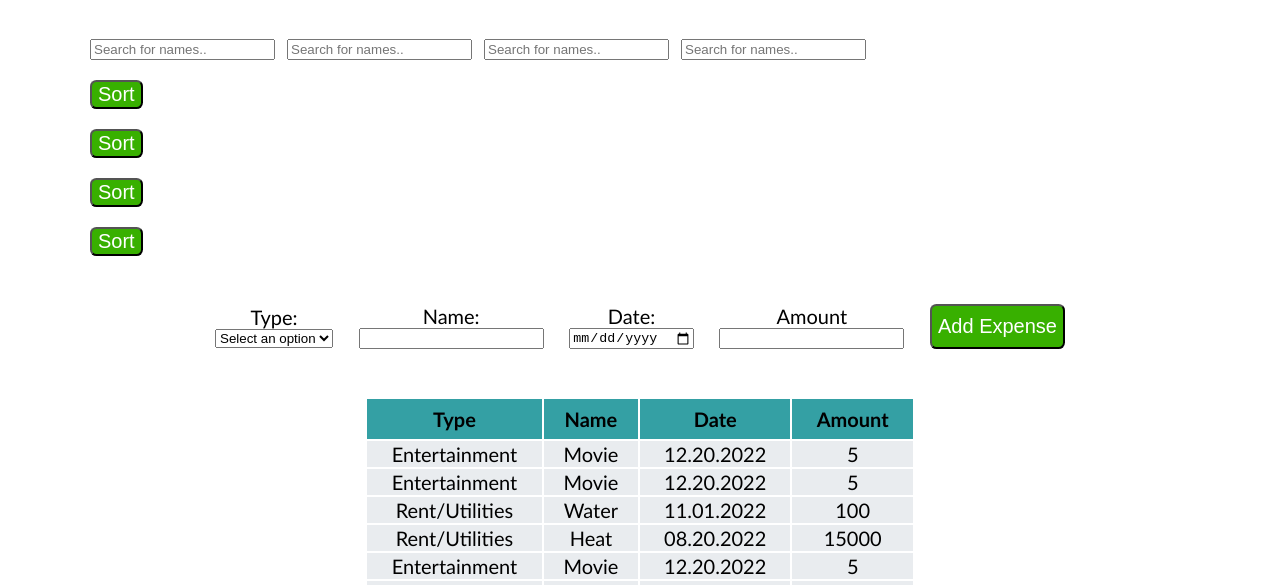
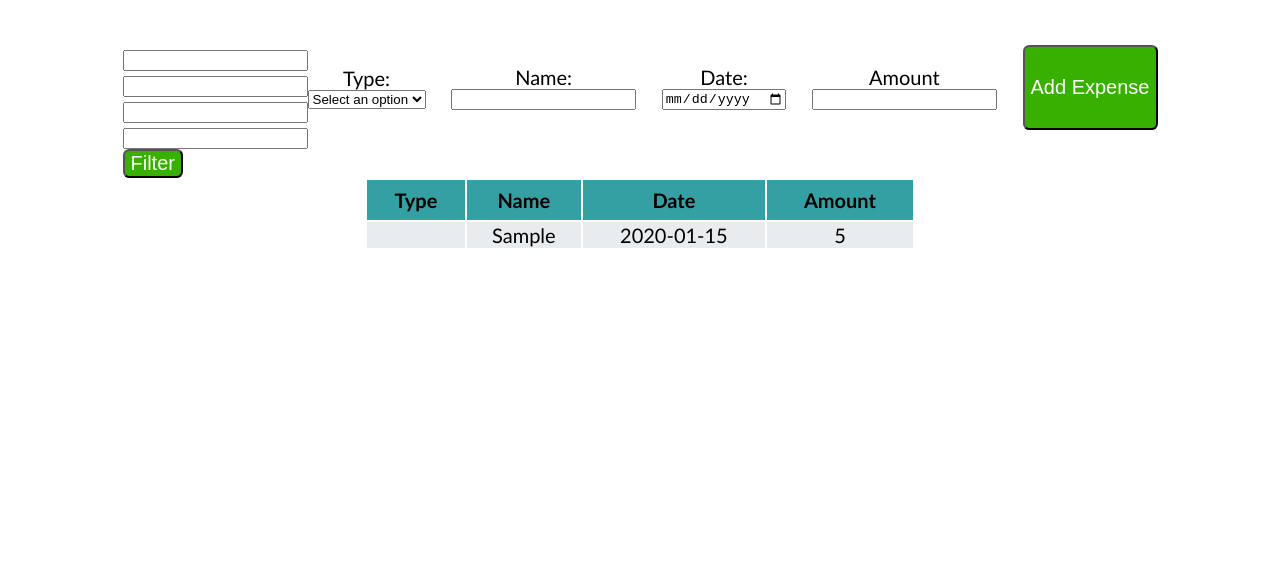
Before and after one commit to Bo1hdan/Expense-tracker, a plain HTML site: page index.html in a window 1280 px wide. Both pictures are taken after typing "Sample", "2020-01-15", "5" into the empty fields and a click on the button "Add Expense". Shown: the part 215-800 px from the top of the page. Drawn offline with Linux system fonts and the light colour scheme.

Commit message:
Add files via upload

```diff
--- a/app.js
+++ b/app.js
@@ -2,205 +2,344 @@ const expenseType = document.querySelector("#type");
 const expenseName = document.querySelector("#name");
 const expenseDate = document.querySelector("#date");
 const expenseAamount = document.querySelector("#amount");
+const typeFilter = document.querySelector("#type-filter");
+const nameFilter = document.querySelector("#name-filter");
+const dateFilter = document.querySelector("#date-filter");
+const amountFilter = document.querySelector("#amount-filter");
 const addExpense = document.querySelector("#addExpense");
 const form = document.querySelector("#expenseForm");
 const tableHead = document.querySelector("#table-head");
 const tableBody = document.querySelector("#table-body");
 const tableFooter = document.querySelector("#table-footer");
+const filter = document.querySelector("#filter-form");
+const filterData = [];
+const arrayData = [
+  {
+    type: "Groceries",
+    name: "Apples",
+    date: 2022 - 12 - 28,
+    amount: 3,
+  },
+  {
+    type: "Entertainment",
+    name: "Movie",
+    date: 10 - 13 - 2022,
+    amount: 24,
+  },
+  {
+    type: "Clothes",
+    name: "Pants",
+    date: 06 - 08 - 2022,
+    amount: 11,
+  },
+  {
+    type: "Health",
+    name: "Cream",
+    date: 05 - 02 - 2022,
+    amount: 69,
+  },
+];
 
-form.addEventListener("submit", (e) => {
+const filterByType = arrayData.filter((fType) => fType.type);
+
+const onlyType = filterByType.map(fType => fType.type);
+
+
+filter.addEventListener("submit", (e) => {
   e.preventDefault();
-  const newExName = expenseName.value;
-  const newExDate = expenseDate.value;
-  const newExAmount = expenseAamount.value;
-  const newType = expenseType.value;
 
   const row = tableBody.insertRow();
   const cell0 = row.insertCell();
   const cell1 = row.insertCell();
   const cell2 = row.insertCell();
   const cell3 = row.insertCell();
-  cell0.innerHTML = newType;
-  cell1.innerHTML = newExName;
-  cell2.innerHTML = newExDate;
-  cell3.innerHTML = newExAmount;
+
+  cell0.innerHTML = typeFilter.value;
+  cell1.innerHTML = nameFilter.value;
+  cell2.innerHTML = dateFilter.value;
+  cell3.innerHTML = amountFilter.value;
+
+  typeFilter.value = "";
+  nameFilter.value = "";
+  dateFilter.value = "";
+  amountFilter.value = "";
+
+  // filterData.push({
+  //   type: `${typeFilter.value}`,
+  //   name: `${nameFilter.value}`,
+  //   date: `${dateFilter.value}`,
+  //   amount: `${amountFilter.value}`,
+  // });
+
+  // const row = tableBody.insertRow();
+  // const cell0 = row.insertCell();
+  // const cell1 = row.insertCell();
+  // const cell2 = row.insertCell();
+  // const cell3 = row.insertCell();
+
+  // cell0.innerHTML = filterData[filterData.length - 1].type;
+  // cell1.innerHTML = filterData[filterData.length - 1].name;
+  // cell2.innerHTML = filterData[filterData.length - 1].date;
+  // cell3.innerHTML = filterData[filterData.length - 1].amount;
+
+  // typeFilter.value = "";
+  // nameFilter.value = "";
+  // dateFilter.value = "";
+  // amountFilter.value = "";
+});
+
+form.addEventListener("submit", (e) => {
+  e.preventDefault();
+
+  arrayData.push({
+    type: `${expenseType.value}`,
+    name: `${expenseName.value}`,
+    date: `${expenseDate.value}`,
+    amount: `${expenseAamount.value}`,
+  });
+
+  const row = tableBody.insertRow();
+  const cell0 = row.insertCell();
+  const cell1 = row.insertCell();
+  const cell2 = row.insertCell();
+  const cell3 = row.insertCell();
+
+  cell0.innerHTML = arrayData[arrayData.length - 1].type;
+  cell1.innerHTML = arrayData[arrayData.length - 1].name;
+  cell2.innerHTML = arrayData[arrayData.length - 1].date;
+  cell3.innerHTML = arrayData[arrayData.length - 1].amount;
+
   expenseType.value = "";
   expenseName.value = "";
   expenseDate.value = "";
   expenseAamount.value = "";
 });
 
-function myFunction() {
-  var input = document.getElementById("myInput");
-  var filter = input.value.toUpperCase();
-  var txtValue = "";
-  tr = tableBody.getElementsByTagName("tr");
-  for (i = 0; i < tr.length; i++) {
-    td = tr[i].getElementsByTagName("td")[0];
-    if (td) {
-      txtValue = td.textContent || td.innerText;
-      if (txtValue.toUpperCase().indexOf(filter) > -1) {
-        tr[i].style.display = "";
-      } else {
-        tr[i].style.display = "none";
-      }
-    }
-  }
-}
-function myFunction1() {
-  var input = document.getElementById("myInput1");
-  var filter = input.value.toUpperCase();
-  var txtValue = "";
-  tr = tableBody.getElementsByTagName("tr");
-  for (i = 0; i < tr.length; i++) {
-    td = tr[i].getElementsByTagName("td")[1];
-    if (td) {
-      txtValue = td.textContent || td.innerText;
-      if (txtValue.toUpperCase().indexOf(filter) > -1) {
-        tr[i].style.display = "";
-      } else {
-        tr[i].style.display = "none";
-      }
-    }
-  }
-}
-function myFunction2() {
-  var input = document.getElementById("myInput2");
-  var filter = input.value.toUpperCase();
-  var txtValue = "";
-  tr = tableBody.getElementsByTagName("tr");
-  for (i = 0; i < tr.length; i++) {
-    td = tr[i].getElementsByTagName("td")[2];
-    if (td) {
-      txtValue = td.textContent || td.innerText;
-      if (txtValue.toUpperCase().indexOf(filter) > -1) {
-        tr[i].style.display = "";
-      } else {
-        tr[i].style.display = "none";
-      }
-    }
-  }
-}
-function myFunction3() {
-  var input = document.getElementById("myInput3");
-  var filter = input.value.toUpperCase();
-  var txtValue = "";
-  tr = tableBody.getElementsByTagName("tr");
-  for (i = 0; i < tr.length; i++) {
-    td = tr[i].getElementsByTagName("td")[3];
-    if (td) {
-      txtValue = td.textContent || td.innerText;
-      if (txtValue.toUpperCase().indexOf(filter) > -1) {
-        tr[i].style.display = "";
-      } else {
-        tr[i].style.display = "none";
-      }
-    }
-  }
-}
+// for (let j = 0; j < 4; j++) {
+//   function myFunction() {
+//     var input = document.getElementById("myInput" + j);
+//     var filter = input.value.toUpperCase();
+//     var txtValue = "";
+//     tr = tableBody.getElementsByTagName("tr");
+//     for (i = 0; i < tr.length; i++) {
+//       td = tr[i].getElementsByTagName("td")[j];
+//       if (td) {
+//         txtValue = td.textContent || td.innerText;
+//         if (txtValue.toUpperCase().indexOf(filter) > -1) {
+//           tr[i].style.display = "";
+//         } else {
+//           tr[i].style.display = "none";
+//         }
+//       }
+//     }
+//   }
+// }
 
-function sortTable() {
-  var rows, switching, i, x, y, shouldSwitch;
+// function myFunction1() {
+//   var input = document.getElementById("myInput1");
+//   var filter = input.value.toUpperCase();
+//   var txtValue = "";
+//   tr = tableBody.getElementsByTagName("tr");
+//   for (i = 0; i < tr.length; i++) {
+//     td = tr[i].getElementsByTagName("td")[1];
+//     if (td) {
+//       txtValue = td.textContent || td.innerText;
+//       if (txtValue.toUpperCase().indexOf(filter) > -1) {
+//         tr[i].style.display = "";
+//       } else {
+//         tr[i].style.display = "none";
+//       }
+//     }
+//   }
+// }
+// function myFunction2() {
+//   var input = document.getElementById("myInput2");
+//   var filter = input.value.toUpperCase();
+//   var txtValue = "";
+//   tr = tableBody.getElementsByTagName("tr");
+//   for (i = 0; i < tr.length; i++) {
+//     td = tr[i].getElementsByTagName("td")[2];
+//     if (td) {
+//       txtValue = td.textContent || td.innerText;
+//       if (txtValue.toUpperCase().indexOf(filter) > -1) {
+//         tr[i].style.display = "";
+//       } else {
+//         tr[i].style.display = "none";
+//       }
+//     }
+//   }
+// }
+// function myFunction3() {
+//   var input = document.getElementById("myInput3");
+//   var filter = input.value.toUpperCase();
+//   var txtValue = "";
+//   tr = tableBody.getElementsByTagName("tr");
+//   for (i = 0; i < tr.length; i++) {
+//     td = tr[i].getElementsByTagName("td")[3];
+//     if (td) {
+//       txtValue = td.textContent || td.innerText;
+//       if (txtValue.toUpperCase().indexOf(filter) > -1) {
+//         tr[i].style.display = "";
+//       } else {
+//         tr[i].style.display = "none";
+//       }
+//     }
+//   }
+// }
 
-  switching = true;
+// function sortTable() {
+//   var rows, switching, i, x, y, shouldSwitch;
 
-  while (switching) {
-    switching = false;
-    rows = tableBody.getElementsByTagName("TR");
+//   switching = true;
 
-    for (i = 0; i < rows.length - 1; i++) {
-      shouldSwitch = false;
+//   while (switching) {
+//     switching = false;
+//     rows = tableBody.getElementsByTagName("TR");
 
-      x = rows[i].getElementsByTagName("TD")[0];
-      y = rows[i + 1].getElementsByTagName("TD")[0];
+//     for (i = 0; i < rows.length - 1; i++) {
+//       shouldSwitch = false;
 
-      if (x.innerHTML.toLowerCase() > y.innerHTML.toLowerCase()) {
-        shouldSwitch = true;
-        break;
-      }
-    }
-    if (shouldSwitch) {
-      rows[i].parentNode.insertBefore(rows[i + 1], rows[i]);
-      switching = true;
-    }
-  }
-}
+//       x = rows[i].getElementsByTagName("TD")[0];
+//       y = rows[i + 1].getElementsByTagName("TD")[0];
 
-function sortTable1() {
-  var rows, switching, i, x, y, shouldSwitch;
+//       if (x.innerHTML.toLowerCase() > y.innerHTML.toLowerCase()) {
+//         shouldSwitch = true;
+//         break;
+//       }
+//     }
+//     if (shouldSwitch) {
+//       rows[i].parentNode.insertBefore(rows[i + 1], rows[i]);
+//       switching = true;
+//     }
+//   }
+// }
 
-  switching = true;
+// function sortTable1() {
+//   var rows, switching, i, x, y, shouldSwitch;
 
-  while (switching) {
-    switching = false;
-    rows = tableBody.getElementsByTagName("TR");
+//   switching = true;
 
-    for (i = 0; i < rows.length - 1; i++) {
-      shouldSwitch = false;
+//   while (switching) {
+//     switching = false;
+//     rows = tableBody.getElementsByTagName("TR");
 
-      x = rows[i].getElementsByTagName("TD")[1];
-      y = rows[i + 1].getElementsByTagName("TD")[1];
+//     for (i = 0; i < rows.length - 1; i++) {
+//       shouldSwitch = false;
 
-      if (x.innerHTML.toLowerCase() > y.innerHTML.toLowerCase()) {
-        shouldSwitch = true;
-        break;
-      }
-    }
-    if (shouldSwitch) {
-      rows[i].parentNode.insertBefore(rows[i + 1], rows[i]);
-      switching = true;
-    }
-  }
-}
-function sortTable2() {
-  var rows, switching, i, x, y, shouldSwitch;
+//       x = rows[i].getElementsByTagName("TD")[1];
+//       y = rows[i + 1].getElementsByTagName("TD")[1];
 
-  switching = true;
+//       if (x.innerHTML.toLowerCase() > y.innerHTML.toLowerCase()) {
+//         shouldSwitch = true;
+//         break;
+//       }
+//     }
+//     if (shouldSwitch) {
+//       rows[i].parentNode.insertBefore(rows[i + 1], rows[i]);
+//       switching = true;
+//     }
+//   }
+// }
+// function sortTable2() {
+//   var rows, switching, i, x, y, shouldSwitch;
 
-  while (switching) {
-    switching = false;
-    rows = tableBody.getElementsByTagName("TR");
+//   switching = true;
 
-    for (i = 0; i < rows.length - 1; i++) {
-      shouldSwitch = false;
+//   while (switching) {
+//     switching = false;
+//     rows = tableBody.getElementsByTagName("TR");
 
-      x = rows[i].getElementsByTagName("TD")[2];
-      y = rows[i + 1].getElementsByTagName("TD")[2];
+//     for (i = 0; i < rows.length - 1; i++) {
+//       shouldSwitch = false;
 
-      if (x.innerHTML.toLowerCase() > y.innerHTML.toLowerCase()) {
-        shouldSwitch = true;
-        break;
-      }
-    }
-    if (shouldSwitch) {
-      rows[i].parentNode.insertBefore(rows[i + 1], rows[i]);
-      switching = true;
-    }
-  }
-}
-function sortTable3() {
-  var rows, switching, i, x, y, shouldSwitch;
+//       x = rows[i].getElementsByTagName("TD")[2];
+//       y = rows[i + 1].getElementsByTagName("TD")[2];
 
-  switching = true;
+//       if (x.innerHTML.toLowerCase() > y.innerHTML.toLowerCase()) {
+//         shouldSwitch = true;
+//         break;
+//       }
+//     }
+//     if (shouldSwitch) {
+//       rows[i].parentNode.insertBefore(rows[i + 1], rows[i]);
+//       switching = true;
+//     }
+//   }
+// }
+// function sortTable3() {
+//   var rows, switching, i, x, y, shouldSwitch;
 
-  while (switching) {
-    switching = false;
-    rows = tableBody.getElementsByTagName("TR");
+//   switching = true;
 
-    for (i = 0; i < rows.length - 1; i++) {
-      shouldSwitch = false;
+//   while (switching) {
+//     switching = false;
+//     rows = tableBody.getElementsByTagName("TR");
 
-      x = rows[i].getElementsByTagName("TD")[3];
-      y = rows[i + 1].getElementsByTagName("TD")[3];
+//     for (i = 0; i < rows.length - 1; i++) {
+//       shouldSwitch = false;
 
-      if (x.innerHTML.toLowerCase() > y.innerHTML.toLowerCase()) {
-        shouldSwitch = true;
-        break;
-      }
-    }
-    if (shouldSwitch) {
-      rows[i].parentNode.insertBefore(rows[i + 1], rows[i]);
-      switching = true;
-    }
-  }
-}
+//       x = rows[i].getElementsByTagName("TD")[3];
+//       y = rows[i + 1].getElementsByTagName("TD")[3];
+
+//       if (x.innerHTML.toLowerCase() > y.innerHTML.toLowerCase()) {
+//         shouldSwitch = true;
+//         break;
+//       }
+//     }
+//     if (shouldSwitch) {
+//       rows[i].parentNode.insertBefore(rows[i + 1], rows[i]);
+//       switching = true;
+//     }
+//   }
+// }
+
+
+
+// typeFilter.value = "Clothes";
+
+// arrayData.map(function (arr) {
+//   if (arr.type == typeFilter.value) {
+//     return arr.type;
+//   } else {
+//     console.log("ooops");
+//   }
+// });
+
+// arrayData.filter(arr=>{
+//   return arr==="Cream"
+// })
+
+//hdfhjdhhjgfhdghfgdjgjdghjgfdhgjhdgfd
+  // const filterByName = arrayData.filter(function (fName) {
+  //   return fName.name;
+  // });
+  // const filterByDate = arrayData.filter(function (fDate) {
+  //   return fDate.date;
+  // });
+  // const filterByAmount = arrayData.filter(function (fAmount) {
+  //   return fAmount.amount;
+  // });
+
+  // if (typeFilter.value == filterByAmount) {
+  //   filterData.push({
+  //     type: `${amountFilter.value}`,
+  //   });
+  // } else if (typeFilter.value == filterByDate) {
+  //   filterData.push({
+  //     type: `${dateFilter.value}`,
+  //   });
+  // } else if (typeFilter.value == filterByName) {
+  //   filterData.push({
+  //     type: `${nameFilter.value}`,
+  //   });
+  // } else if (typeFilter.value == filterByType) {
+  //   filterData.push({
+  //     type: `${typeFilter.value}`,
+  //   });
+  // } else if (typeFilter.value == filterByType) {
+  //   filterData.push({
+  //     type: `${typeFilter.value}`,
+  //   });
+  // }else{
+  //   alert("not found")
+  // }
--- a/index.html
+++ b/index.html
@@ -14,9 +14,9 @@
     </div>
 
     <div class="main">
-      <input
+      <!-- <input
         type="text"
-        id="myInput"
+        id="myInput0"
         onkeyup="myFunction()"
         placeholder="Search for names.."
         title="Type in a name"
@@ -24,32 +24,48 @@
       <input
         type="text"
         id="myInput1"
-        onkeyup="myFunction1()"
+        onkeyup="myFunction()"
         placeholder="Search for names.."
         title="Type in a name"
       />
       <input
         type="text"
         id="myInput2"
-        onkeyup="myFunction2()"
+        onkeyup="myFunction()"
         placeholder="Search for names.."
         title="Type in a name"
       />
       <input
         type="text"
         id="myInput3"
-        onkeyup="myFunction3()"
+        onkeyup="myFunction()"
         placeholder="Search for names.."
         title="Type in a name"
       />
       <p><button onclick="sortTable()">Sort</button></p>
       <p><button onclick="sortTable1()">Sort</button></p>
       <p><button onclick="sortTable2()">Sort</button></p>
-      <p><button onclick="sortTable3()">Sort</button></p>
+      <p><button onclick="sortTable3()">Sort</button></p> -->
       <div class="input-expense">
+        <form action="/sdwq" id="filter-form">
+          <div class="type-filter-input">
+            <input type="text" id="type-filter" />
+          </div>
+          <div class="name-filter-input">
+            <input type="text" id="name-filter" />
+          </div>
+          <div class="date-filter-input">
+            <input type="text" id="date-filter" />
+          </div>
+          <div class="amount-filter-input">
+            <input type="text" id="amount-filter" />
+          </div>
+          <div class="filter-submit">
+            <button id="filter">Filter</button>
+          </div>
+        </form>
 
         <form action="/sdsa" id="expenseForm">
-
           <div class="item-type">
             <label for="type">Type:</label>
             <select name="Spend" id="type">
@@ -90,7 +106,7 @@
           </tr>
         </thead>
         <tbody id="table-body">
-          <tr>
+          <!-- <tr>
             <td>Entertainment</td>
             <td>Movie</td>
             <td>12.20.2022</td>
@@ -98,9 +114,9 @@
           </tr>
           <tr>
             <td>Entertainment</td>
-            <td>Movie</td>
-            <td>12.20.2022</td>
-            <td>5</td>
+            <td>Park</td>
+            <td>11.20.2022</td>
+            <td>6</td>
           </tr>
           <tr>
             <td>Rent/Utilities</td>
@@ -117,7 +133,7 @@
           <tr>
             <td>Entertainment</td>
             <td>Movie</td>
-            <td>12.20.2022</td>
+            <td>12.21.2022</td>
             <td>5</td>
           </tr>
           <tr>
@@ -173,7 +189,7 @@
             <td>Bottle</td>
             <td>11.28.2022</td>
             <td>10</td>
-          </tr>
+          </tr> -->
         </tbody>
         <tfoot id="table-footer"></tfoot>
       </table>
```
Also changed, not shown: style.css (+10 -0 lines).
